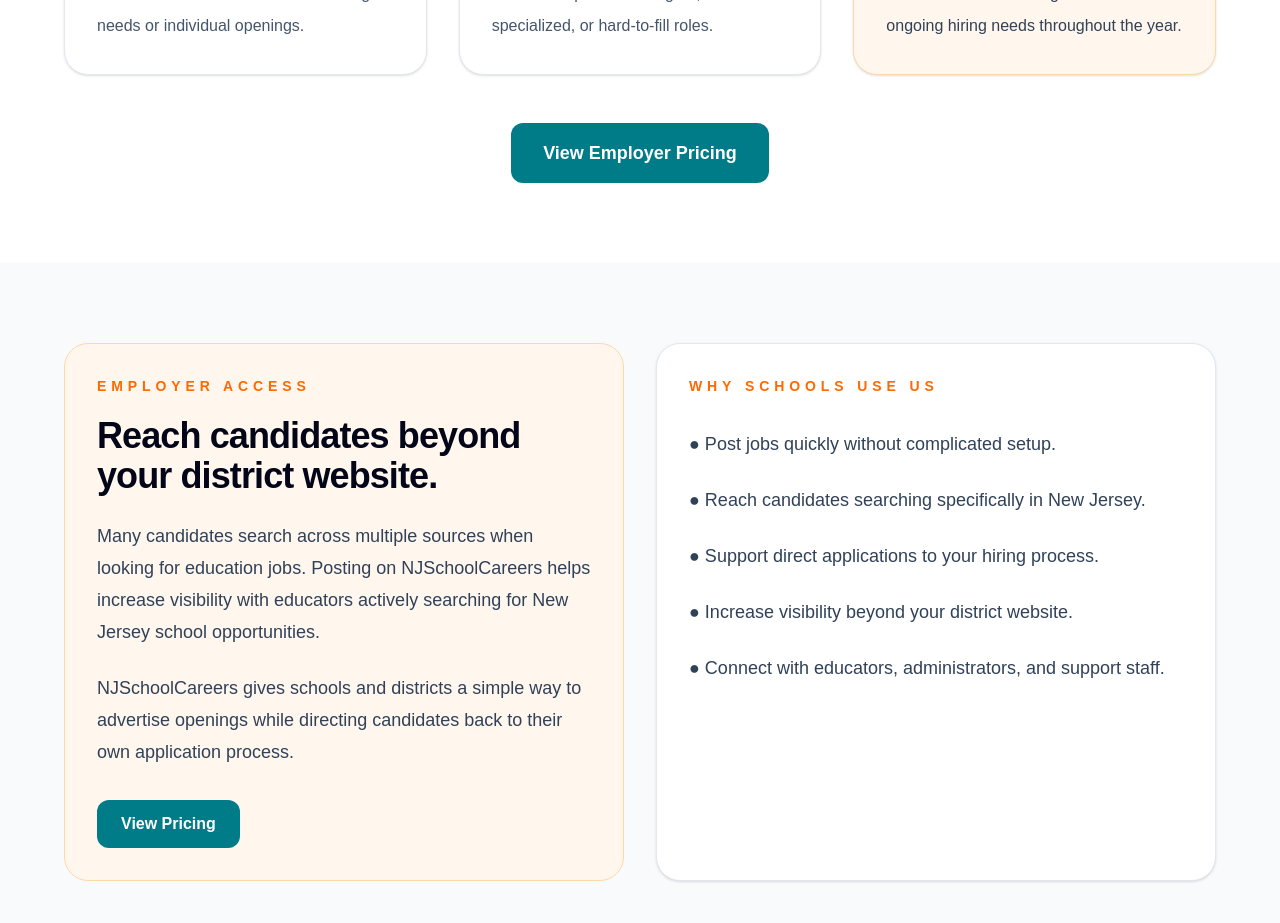
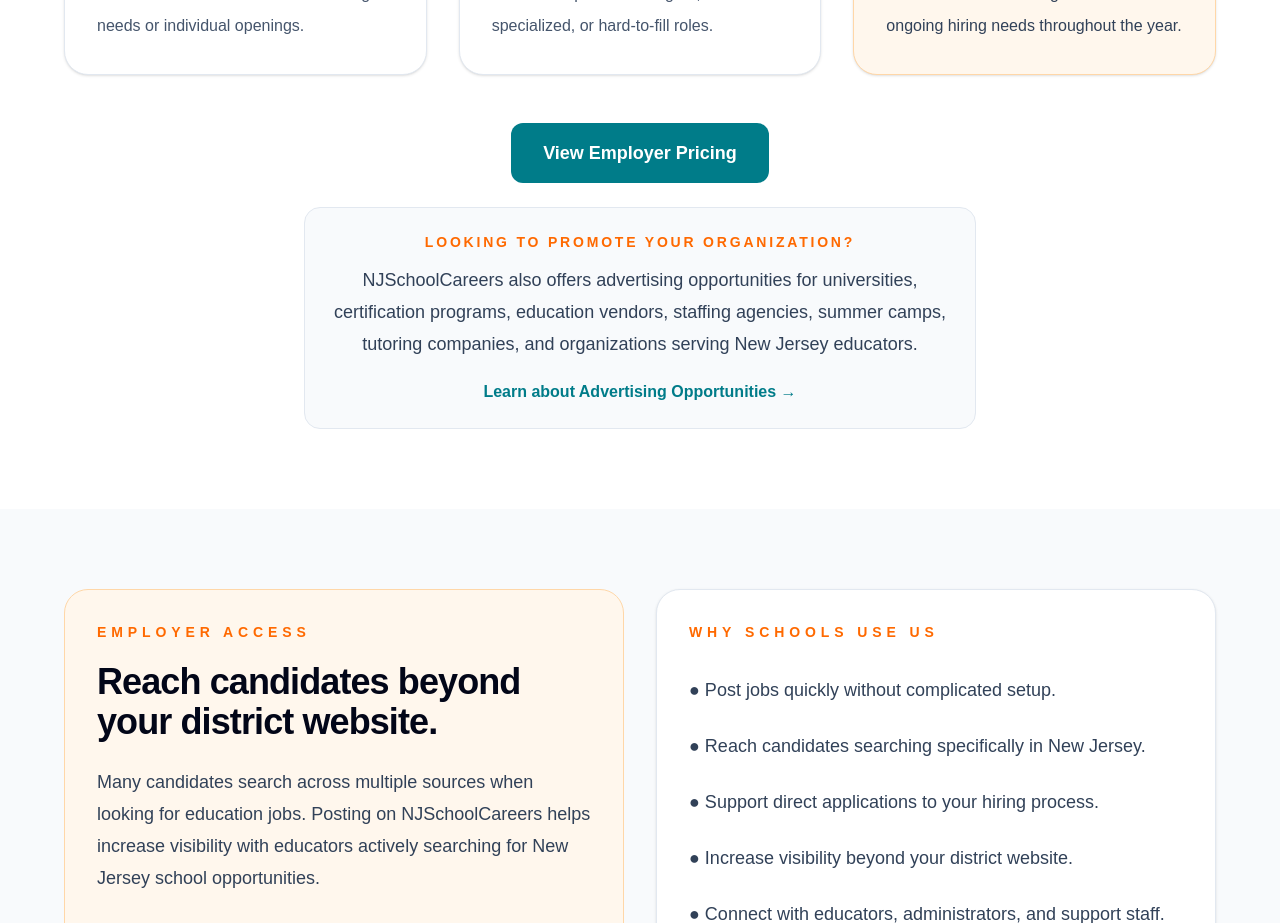
Before and after one commit to njwilkin1/nj-school-careers, a Next.js app: page /employers in a window 1280 px wide. Shown: the part 1500-2423 px from the top of the page. Built offline with nearby package versions, Linux system fonts and the light colour scheme.

Commit message:
feat: cross-link advertising opportunities from employer pricing

```diff
--- a/app/employers/page.tsx
+++ b/app/employers/page.tsx
@@ -121,12 +121,37 @@ export default function EmployersPage() {
             </div>
           </div>
 
-          <Link
-            href="/employers/pricing"
-            className="mt-12 inline-flex rounded-xl bg-[#007c89] px-8 py-4 text-lg font-bold text-white transition hover:bg-[#006b75]"
-          >
-            View Employer Pricing
-          </Link>
+          <div className="mt-12 flex flex-col items-center gap-6">
+
+  <Link
+    href="/employers/pricing"
+    className="inline-flex rounded-xl bg-[#007c89] px-8 py-4 text-lg font-bold text-white transition hover:bg-[#006b75]"
+  >
+    View Employer Pricing
+  </Link>
+
+  <div className="max-w-2xl rounded-2xl border border-slate-200 bg-slate-50 p-6 text-center">
+    <p className="text-sm font-semibold uppercase tracking-[0.2em] text-orange-500">
+      Looking to Promote Your Organization?
+    </p>
+
+    <p className="mt-3 text-lg leading-8 text-slate-700">
+      NJSchoolCareers also offers advertising opportunities for universities,
+      certification programs, education vendors, staffing agencies, summer
+      camps, tutoring companies, and organizations serving New Jersey
+      educators.
+    </p>
+
+    <Link
+      href="/advertise"
+      className="mt-5 inline-flex font-bold text-[#007c89] hover:underline"
+    >
+      Learn about Advertising Opportunities →
+    </Link>
+
+  </div>
+
+</div>
         </div>
       </section>
 
--- a/app/employers/pricing/page.tsx
+++ b/app/employers/pricing/page.tsx
@@ -144,6 +144,31 @@ export default function PricingPage() {
           </div>
         </div>
 
+{/* Advertising Section */}
+<div className="mt-8 rounded-2xl border border-blue-100 bg-blue-50 p-8 shadow-sm">
+  <p className="text-sm font-semibold uppercase tracking-[0.2em] text-blue-700">
+    Advertising Opportunities
+  </p>
+
+  <h3 className="mt-3 text-2xl font-bold text-[#0f172a]">
+    Want to reach New Jersey educators beyond job postings?
+  </h3>
+
+  <p className="mt-4 max-w-3xl text-slate-700 leading-relaxed">
+    NJSchoolCareers also offers advertising opportunities for universities,
+    certification programs, education vendors, staffing agencies, camps,
+    and organizations that want to promote services to New Jersey educators
+    and school professionals.
+  </p>
+
+  <a
+    href="/advertise"
+    className="mt-6 inline-flex rounded-xl bg-orange-500 px-6 py-3 font-semibold text-white transition hover:bg-orange-600"
+  >
+    Learn About Advertising
+  </a>
+</div>
+
         {/* Disclaimer */}
         <div className="mt-12 text-sm text-slate-500 leading-relaxed">
         </div>
```
